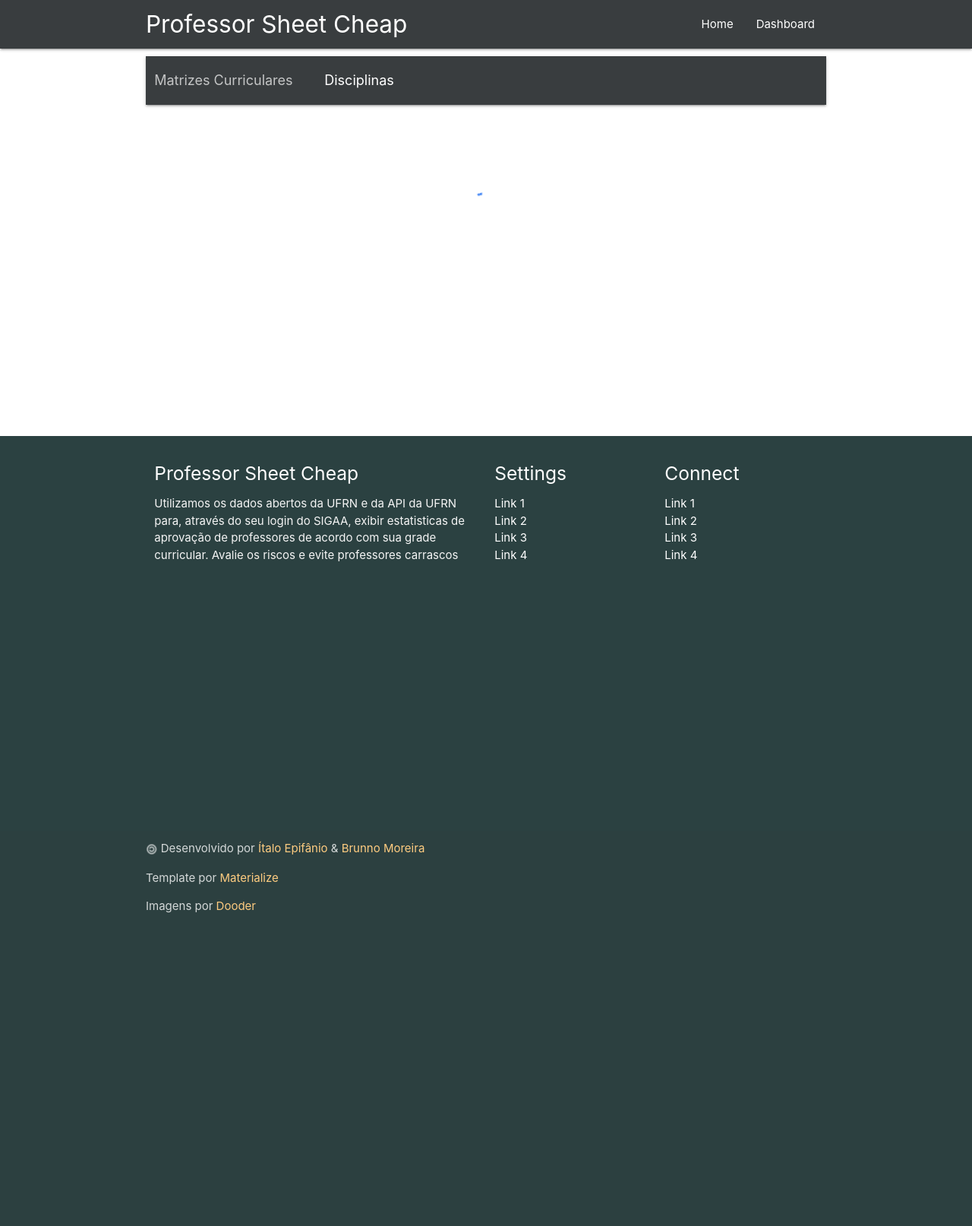
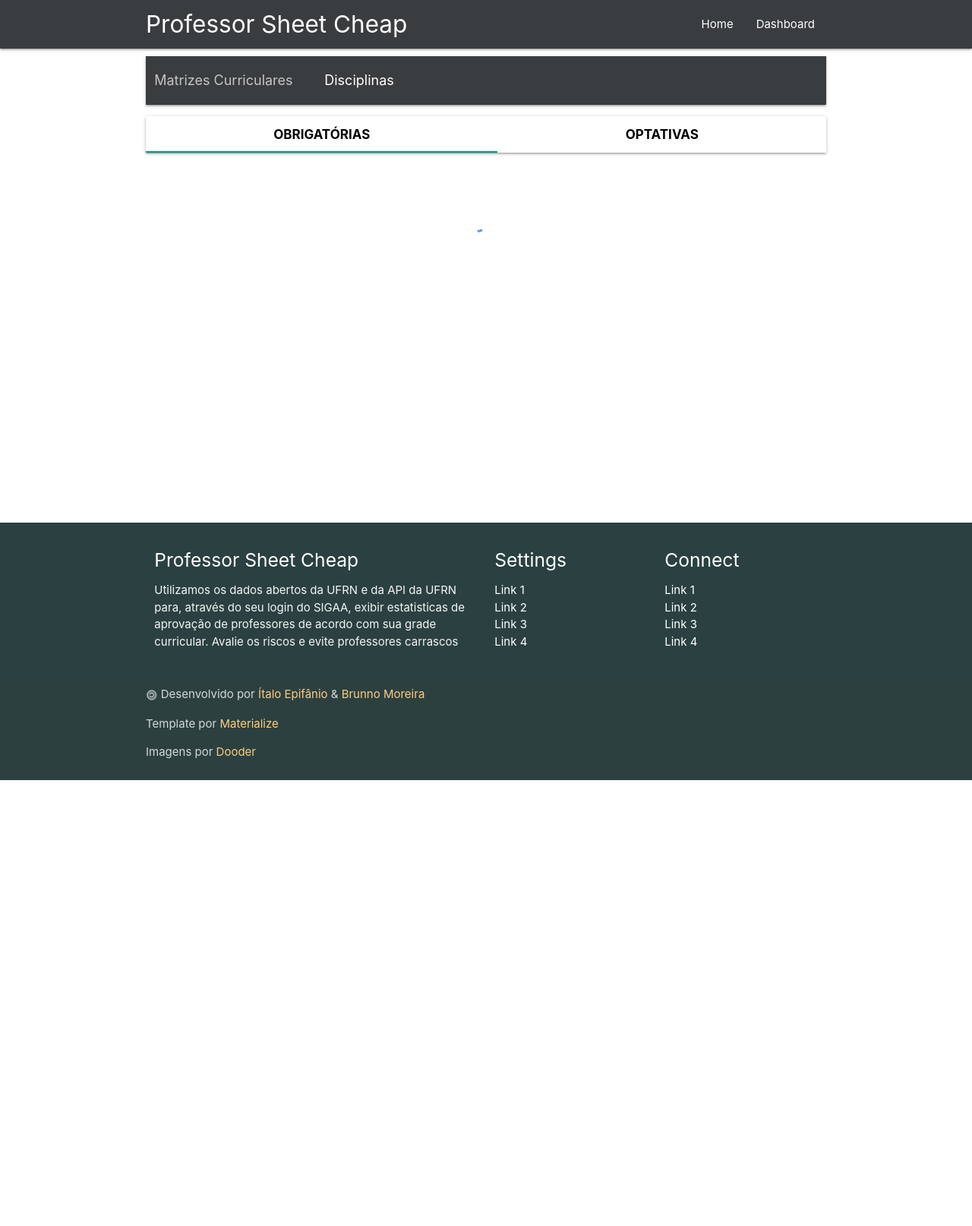
Before and after one commit to itepifanio/mongoStudy, a Django app: template projeto/web/core/templates/core/dashboard/disciplinas.html in a window 1280 px wide. Shown: the whole page at 76% size. After the commit the page ends 1027 px from the top, so only its background shows below. Run offline with Django 3.2, Linux system fonts and the light colour scheme; the template is opened without the code that fills it, so the values that code supplies are empty; some libraries are stand-ins or nearby versions.

Commit message:
classificando as disciplinas em obrigatórias e optativas #6

```diff
--- a/projeto/web/core/sigaa_api.py
+++ b/projeto/web/core/sigaa_api.py
@@ -100,7 +100,7 @@ def getMatrizesCurricularesCurso(request, id_curso):
         return matrizes
     return None
 
-def getDisciplinasCurso(request, id_matriz_curricular, limit=100, offset=0):
+def getDisciplinasCurso(request, id_matriz_curricular, obrigatoria = True,limit=100, offset=0):
     logger = logging.getLogger(__name__)
     token = request.session.get('token')
     auth_headers = {
@@ -108,7 +108,7 @@ def getDisciplinasCurso(request, id_matriz_curricular, limit=100, offset=0):
         'x-api-key': settings.API_SIGAA['CREDENTIALS']['X_API_KEY']
     }
 
-    url = settings.API_SIGAA['ENDPOINTS']['CURSO'] + "/componentes-curriculares?id-matriz-curricular=" + str(id_matriz_curricular) + "&limit=" + str(limit) + "&offset=" + str(offset)
+    url = settings.API_SIGAA['ENDPOINTS']['CURSO'] + "/componentes-curriculares?id-matriz-curricular=" + str(id_matriz_curricular) + "&disciplina-obrigatoria=" + str(obrigatoria) + "&limit=" + str(limit) + "&offset=" + str(offset)
     response = requests.get(url, headers=auth_headers)
     if response.status_code == requests.codes.ok:
         disciplinas = []
--- a/projeto/web/core/static/core/css/dashboard/base.css
+++ b/projeto/web/core/static/core/css/dashboard/base.css
@@ -2,17 +2,7 @@
   margin-top: 10px;
 }
 
-.container {
-  min-height: 500px;
-}
-
 .preloader-wrapper {
-  display: block;
-  margin-left: auto;
-  margin-right: auto;
-}
-
-#spinner {
   display: block;
   margin-left: auto;
   margin-right: auto;
@@ -21,6 +11,7 @@
 
 #content {
   display: none;
+  min-height: 500px;
 }
 
 #templates {
--- a/projeto/web/core/static/core/css/dashboard/disciplinas.css
+++ b/projeto/web/core/static/core/css/dashboard/disciplinas.css
@@ -0,0 +1,20 @@
+.tabs .tab a {
+  font-weight: bold;
+  font-size: 17px;
+  color: #000000 !important;
+}
+.tabs .indicator {
+  background-color: #009688;
+}
+
+.tabs .tab a:focus, .tabs .tab a:focus.active {
+  background-color: transparent !important;
+}
+
+.content {
+  display: none;
+}
+
+#optativas .spinner {
+  display: none;
+}
--- a/projeto/web/core/static/core/js/dashboard/disciplinas.js
+++ b/projeto/web/core/static/core/js/dashboard/disciplinas.js
@@ -1,8 +1,7 @@
 $(document).ready(function(){
+  $('.tabs').tabs();
 
-
-  $.get( "/dashboard/getDisciplinas" + window.location.search, function(disciplinas) {
-    $cotent = $("#content");
+  $.get( "/dashboard/getDisciplinas" + window.location.search + "&tipo=obrigatorias", function(disciplinas) {
     if (disciplinas.length === 0) {
 
     }
@@ -27,15 +26,42 @@ $(document).ready(function(){
             $templateDisciplina.find(".disciplina").text(disciplina.codigo + " - " + disciplina.nome);
             $templateDisciplina.find(".disciplina").attr("href", "/dashboard/estatisticas" +  window.location.search + "&id-disciplina=" + disciplina.id);
             $templateSemestre.find(".disciplinas").append($templateDisciplina.html());
-          })
+          });
 
-          $("#content").append($templateSemestre.html());
+          $("#obrigatorias .content").append($templateSemestre.html());
         }
       });
 
-      $("#spinner").fadeOut(0, function(){
-        $("#content").fadeIn(400);
+      $("#obrigatorias .spinner").fadeOut(0, function(){
+        $("#obrigatorias .content").fadeIn(400);
       });
     }
   });
+
+  $(".tabs .tab").on("click", function(e){
+    if($(this).data("tipo") === "optativas") {
+      if ($("#optativas .content").is(':empty')) {
+        $("#optativas .spinner").css("display", "block");
+        $.get( "/dashboard/getDisciplinas" + window.location.search + "&tipo=optativas", function(disciplinas) {
+          if (disciplinas.length === 0) {
+
+          }
+          else {
+            var semestres = []
+            disciplinas.forEach(function(disciplina, index, array) {
+              $templateDisciplina = $("#templateDisciplina").clone();
+              $templateDisciplina.find(".disciplina").text(disciplina.codigo + " - " + disciplina.nome);
+              $templateDisciplina.find(".disciplina").attr("href", "/dashboard/estatisticas" +  window.location.search + "&id-disciplina=" + disciplina.id);
+
+              $("#optativas .content").append($templateDisciplina.html());
+            });
+
+            $("#optativas .spinner").fadeOut(0, function(){
+              $("#optativas .content").fadeIn(400);
+            });
+          }
+        });
+      }
+    }
+  })
 });
--- a/projeto/web/core/templates/core/dashboard/disciplinas.html
+++ b/projeto/web/core/templates/core/dashboard/disciplinas.html
@@ -2,7 +2,7 @@
 {% load static %}
 
 {% block dashboardStyle %}
-
+  <link href="{% static 'core/css/dashboard/disciplinas.css' %}" type="text/css" rel="stylesheet" media="screen,projection"/>
 {% endblock %}
 
 {% block breadcrumbs %}
@@ -11,7 +11,19 @@
 {% endblock %}
 
 {% block dashboardContent %}
-  <div class="preloader-wrapper big active" id="spinner">
+  <div class="row" style="min-height: 500px;">
+
+    <ul class="tabs tabs-fixed-width tab-demo z-depth-1">
+      <li class="tab" data-tipo="obrigatorias">
+        <a href="#obrigatorias" class="active">Obrigatórias</a>
+      </li>
+      <li class="tab" data-tipo="optativas">
+        <a href="#optativas">Optativas</a>
+      </li>
+    </ul>
+
+    <div id="obrigatorias">
+      <div class="preloader-wrapper big active spinner">
         <div class="spinner-layer spinner-blue-only">
           <div class="circle-clipper left">
             <div class="circle"></div>
@@ -23,13 +35,28 @@
         </div>
       </div>
 
-  <div class="row" id="content">
+      <div class="content"></div>
+    </div>
 
+    <div id="optativas">
+      <div class="preloader-wrapper big active spinner">
+        <div class="spinner-layer spinner-blue-only">
+          <div class="circle-clipper left">
+            <div class="circle"></div>
+          </div><div class="gap-patch">
+            <div class="circle"></div>
+          </div><div class="circle-clipper right">
+            <div class="circle"></div>
+          </div>
+        </div>
+      </div>
+
+      <div class="content collection z-depth-1"></div>
     </div>
 
     <div id="templates">
       <div id="templateSemestre">
-      <div class="collection with-header">
+        <div class="collection with-header z-depth-1">
           <div class="collection-header semestre">
             <h5 class="nome">1° Semestre</h5>
           </div>
@@ -42,6 +69,7 @@
         <a href="#!" class="collection-item disciplina">IMD0012 - Introdução às Técnicas de Programação</a>
       </div>
     </div>
+  </div>
 {% endblock %}
 
 {% block dashboardScripts %}
--- a/projeto/web/core/templates/core/dashboard/index.html
+++ b/projeto/web/core/templates/core/dashboard/index.html
@@ -2,7 +2,7 @@
 {% load static %}
 
 {% block dashboardStyle %}
-<link href="{% static 'core/css/dashboard/index.css' %}" type="text/css" rel="stylesheet" media="screen,projection"/>
+  <link href="{% static 'core/css/dashboard/index.css' %}" type="text/css" rel="stylesheet" media="screen,projection"/>
 {% endblock %}
 
 {% block breadcrumbs %}
--- a/projeto/web/core/views.py
+++ b/projeto/web/core/views.py
@@ -70,12 +70,15 @@ def disciplinas(request):
 def getDisciplinas(request):
     user = sigaa_api.getUserInfo(request)
     id_matriz_curricular = request.GET.get('id-matriz-curricular', -1);
+    tipo = request.GET.get('tipo', "obrigatorias");
+
+    obrigatoria = (tipo == "obrigatorias")
 
     data = []
     limit = 100
     offset = 0
-    disciplinas = sigaa_api.getDisciplinasCurso(request, id_matriz_curricular, limit, offset)
-    while len(disciplinas) > 0:
+    disciplinas = sigaa_api.getDisciplinasCurso(request, id_matriz_curricular, obrigatoria, limit, offset)
+    while disciplinas is not None and len(disciplinas) > 0:
         for disciplina in disciplinas:
             if hasattr(disciplina, 'componentes'):
                 componentes = []
```
Also changed, not shown: projeto/web/db.sqlite3. Lines whose indentation alone changed are shown as unchanged.
